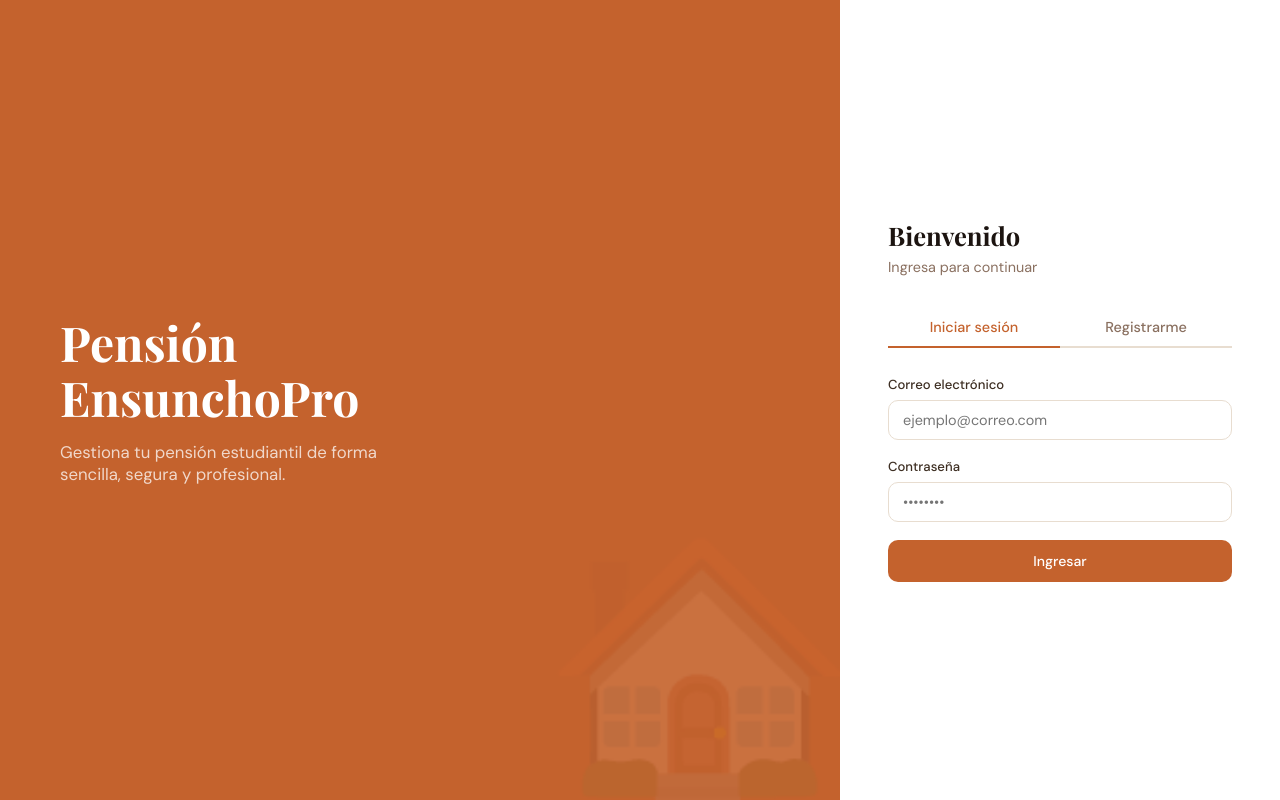
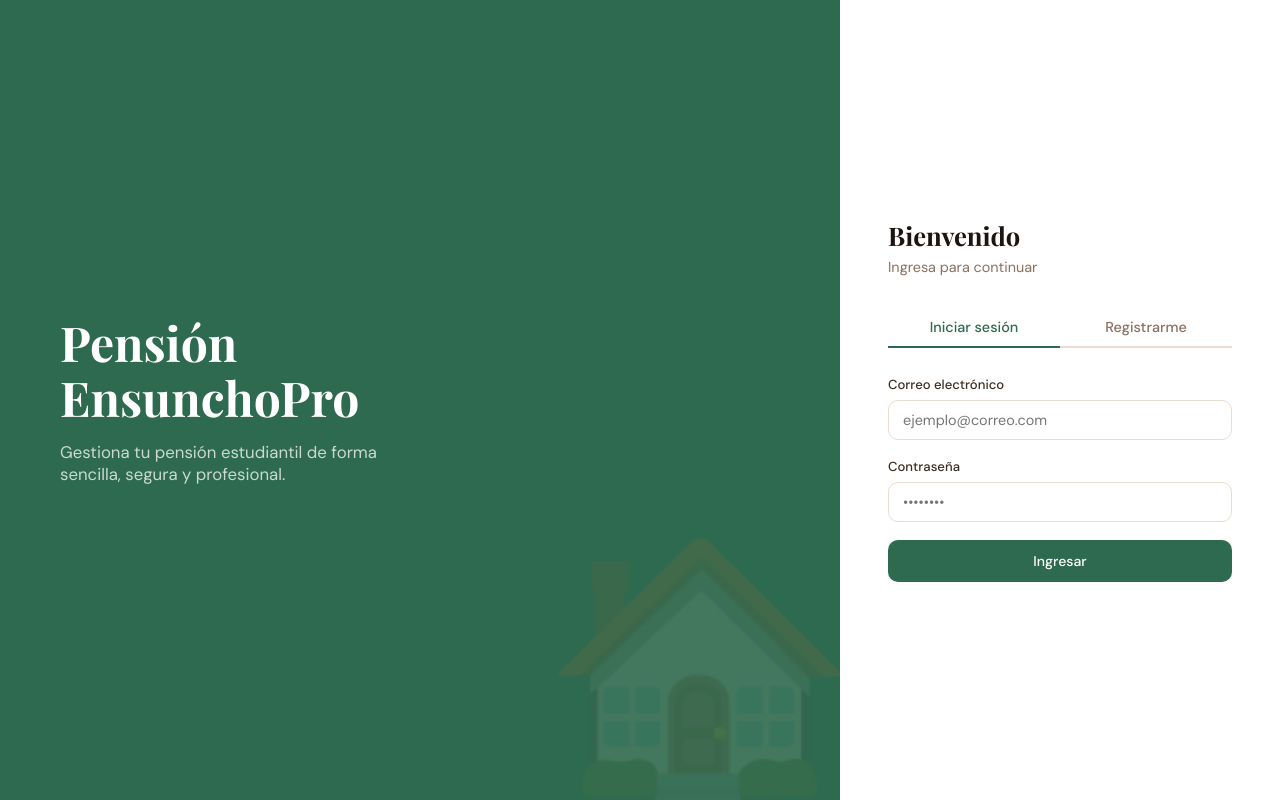
Before and after one commit to ensunchobustamantec-arch/pension-app, a React (Create React App) app: page / in a window 1280 px wide. Built offline with nearby package versions, Linux system fonts and the light colour scheme.

Commit message:
Update index.css

```diff
--- a/src/index.css
+++ b/src/index.css
@@ -3,9 +3,9 @@
 :root {
   --cream: #FBF7F0;
   --warm-white: #FFFCF7;
-  --terracotta: #C4622D;
-  --terracotta-light: #E8845A;
-  --terracotta-dark: #A04E22;
+ --terracotta: #2D6A4F;
+  --terracotta-light: #3D8A65;
+  --terracotta-dark: #1B4332;
   --gold: #D4A843;
   --gold-light: #F0C96A;
   --green: #3D7A5C;
```
